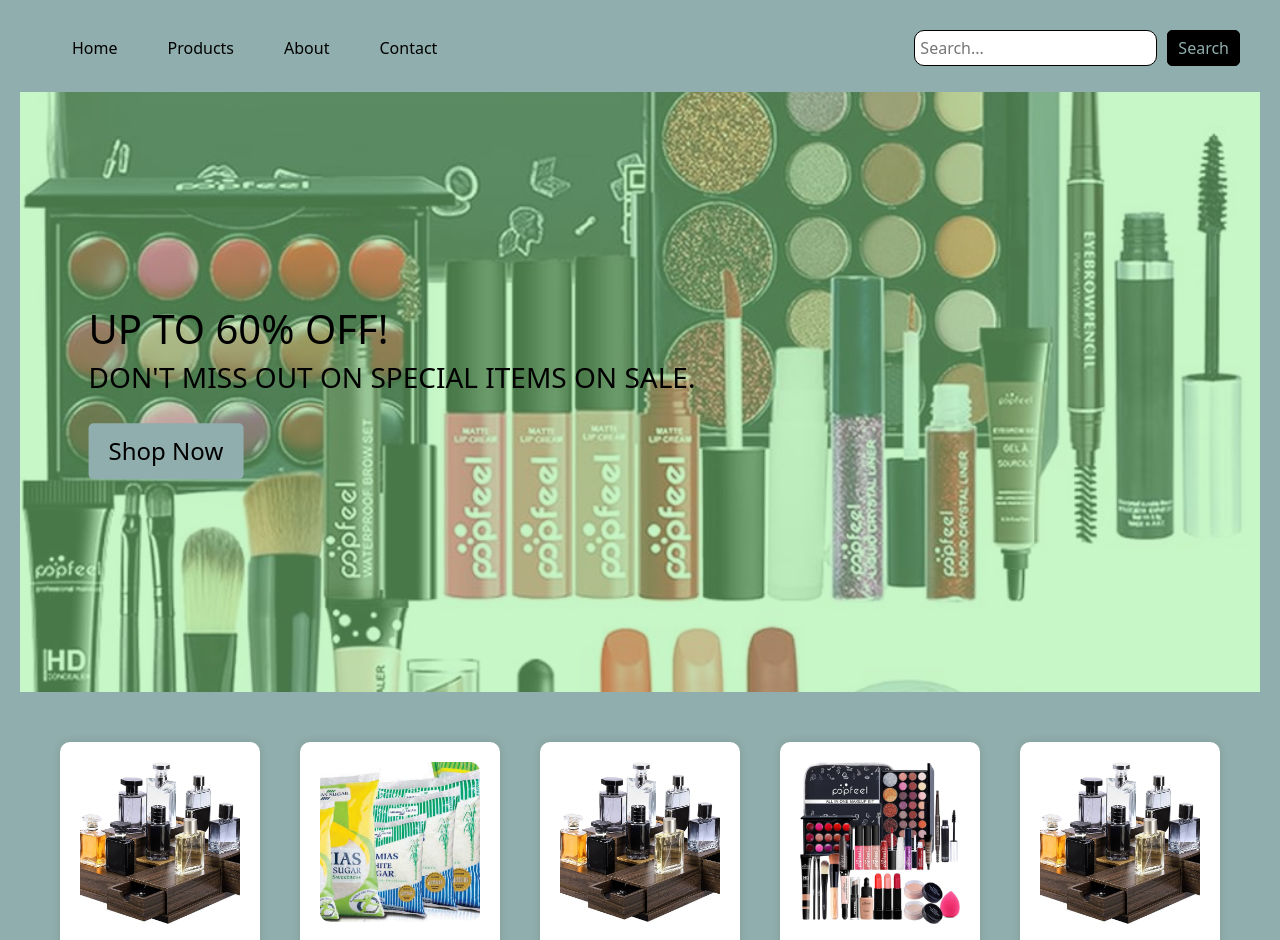
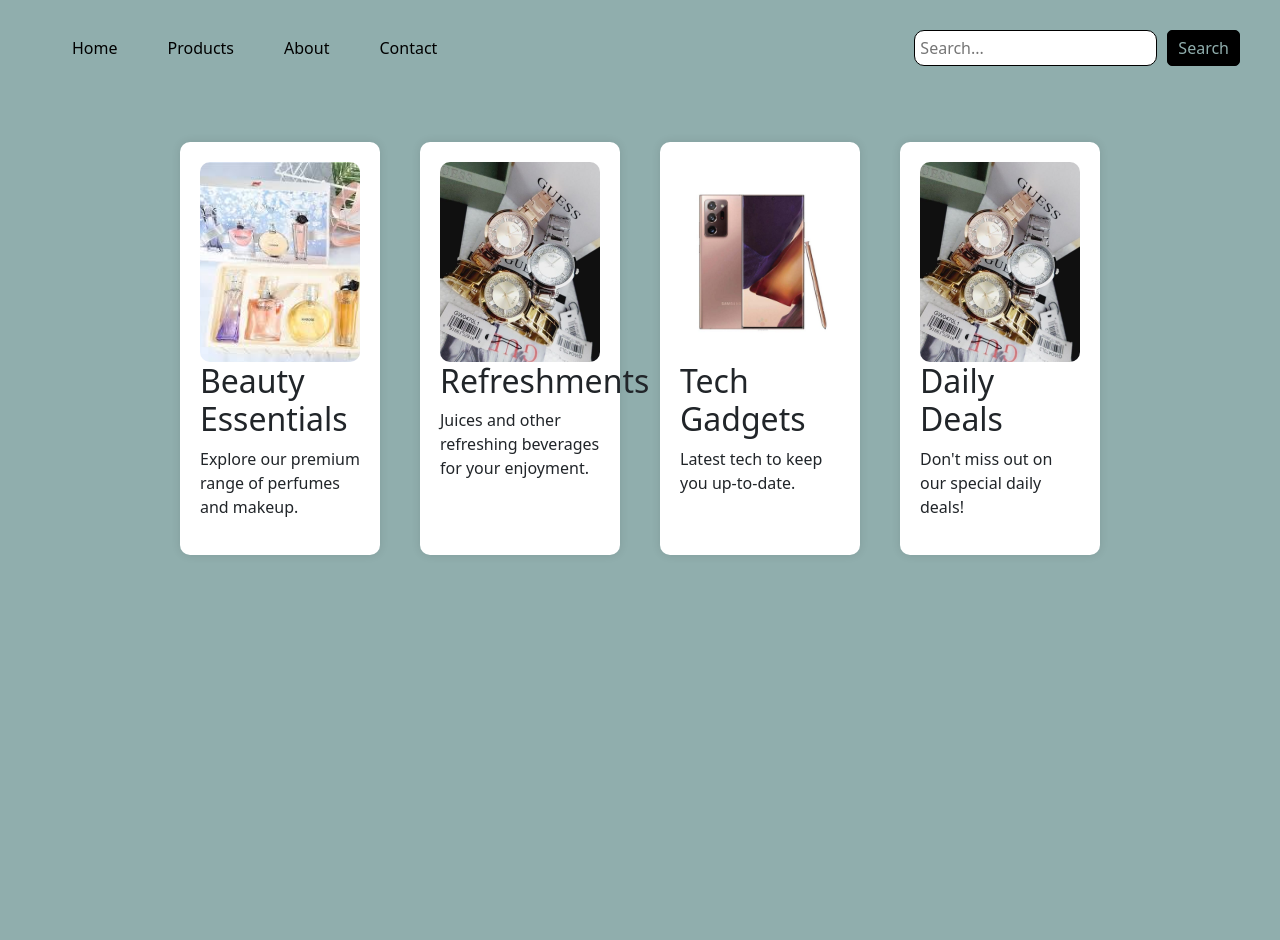
Before and after one commit to Felix-svg/Shopcrawl, a React (Create React App) app in the folder client/: page / in a window 1280 px wide. Shown: the top 940 px of the page. Built offline with nearby package versions, Linux system fonts and the light colour scheme.

Commit message:
updated the homepage

```diff
--- a/client/src/components/Footer.js
+++ b/client/src/components/Footer.js
@@ -7,7 +7,7 @@ function Footer() {
     const footerStyle = {
         backgroundColor: 'black',
         color: 'white',
-        textAlign: 'left',  // Changed from 'center' to 'left'
+        textAlign: 'right',  // Changed from 'center' to 'left'
         padding: '10px',
         width: '100%'
     };
--- a/client/src/components/Home.js
+++ b/client/src/components/Home.js
@@ -1,30 +1,31 @@
 import React from 'react';
-import { Slide } from 'react-slideshow-image';
-import 'react-slideshow-image/dist/styles.css';
-import juiceImage from "../components/images/Juices-and-Other-Drinks-scaled.jpg";
-import perfumeImage from "../components/images/perfume.jpg";
-import makeup2 from "../components/images/makeup2.jpg";
-import womenImage from "../components/images/Mumias-Sugar-Company.jpg";
 import equipImage from "../components/images/Note-20-Ultra-5G-256GB.jpg";
 import serImage from "../components/images/DISCOUNT.jpg";
 import womenPerfumeImage from "../components/images/women perfume.jpg";
 
 function Home() {
-    const images = [
-        juiceImage, perfumeImage, makeup2, womenImage, equipImage, serImage
-    ];
-
-    const cardImages = [
-        [womenPerfumeImage, makeup2, perfumeImage],
-        [juiceImage, serImage, womenImage],
-        [equipImage, serImage, perfumeImage],
-        [womenImage, juiceImage, makeup2],
-        [womenImage, makeup2, perfumeImage],
-        [juiceImage, serImage, equipImage],
-        [womenPerfumeImage, equipImage, serImage],
-        [womenImage, womenPerfumeImage, perfumeImage],
-        [womenImage, womenPerfumeImage, perfumeImage],
-        [womenImage, womenPerfumeImage, perfumeImage]
+    const cardsInfo = [
+        {
+            title: "Beauty Essentials",
+            description: "Explore our premium range of perfumes and makeup.",
+            image: womenPerfumeImage
+        },
+        {
+            title: "Refreshments",
+            description: "Juices and other refreshing beverages for your enjoyment.",
+            image: serImage
+        },
+        {
+            title: "Tech Gadgets",
+            description: "Latest tech to keep you up-to-date.",
+            image: equipImage
+        },
+        {
+            title: "Daily Deals",
+            description: "Don't miss out on our special daily deals!",
+            image: serImage
+        },
+        // Add more card information as needed
     ];
 
     return (
@@ -44,38 +45,13 @@ function Home() {
                 </ul>
             </nav>
 
-            {/* Slideshow */}
-            <div style={{ position: 'relative', width: '100%', height: '600px', overflow: 'hidden' }}>
-                <Slide easing="ease" duration={2000} transitionDuration={500} infinite={true} indicators={true} arrows={false} autoplay={true}>
-                    {images.map((each, index) => (
-                        <div key={index} className="each-slide" style={{ position: 'relative', width: '100%', height: '600px', backgroundSize: 'cover', backgroundPosition: 'center', backgroundImage: `url(${each})` }}>
-                            {/* Overlay */}
-                            <div style={{ position: 'absolute', top: 0, left: 0, width: '100%', height: '100%', backgroundColor: 'rgba(144, 238, 144, 0.5)' }}></div>
-                        </div>
-                    ))}
-                </Slide>
-
-                {/* Sale Banner */}
-                <div style={{ position: 'absolute', top: '50%', left: '30%', transform: 'translate(-50%, -50%)', color: 'black', textAlign: 'left', zIndex: 20, fontSize: '1.5rem', padding: '20px', borderRadius: '15px' }}>
-                    <h1>UP TO 60% OFF!</h1>
-                    <h3>DON'T MISS OUT ON SPECIAL ITEMS ON SALE.</h3>
-                    <button style={{ marginTop: '20px', padding: '10px 20px', backgroundColor: '#90AEAD', color: 'black', border: 'none', borderRadius: '5px', cursor: 'pointer' }}>Shop Now</button>
-                </div>
-            </div>
-
             {/* Cards */}
             <div style={{ display: 'flex', justifyContent: 'center', marginTop: '50px', flexWrap: 'wrap' }}>
-                {cardImages.map((cards, index) => (
+                {cardsInfo.map((card, index) => (
                     <div key={index} style={{ margin: '0 20px 20px', width: '200px', backgroundColor: '#ffffff', borderRadius: '10px', padding: '20px', boxShadow: '0px 0px 10px rgba(0, 0, 0, 0.1)' }}>
-                        <Slide easing="ease" duration={2000} transitionDuration={500} infinite={true} indicators={true} arrows={false} autoplay={true}>
-                            {cards.map((image, index) => (
-                                <div key={index} className="each-slide" style={{ width: '100%', height: '100%' }}>
-                                    <img src={image} alt={`Slide ${index}`} style={{ width: '100%', height: '100%', objectFit: 'cover', borderRadius: '10px' }} />
-                                </div>
-                            ))}
-                        </Slide>
-                        <h2>Food Items {index + 1}</h2>
-                        <p>Description of card {index + 1}</p>
+                        <img src={card.image} alt={card.title} style={{ width: '100%', height: '200px', objectFit: 'cover', borderRadius: '10px' }} />
+                        <h2>{card.title}</h2>
+                        <p>{card.description}</p>
                     </div>
                 ))}
             </div>
```
